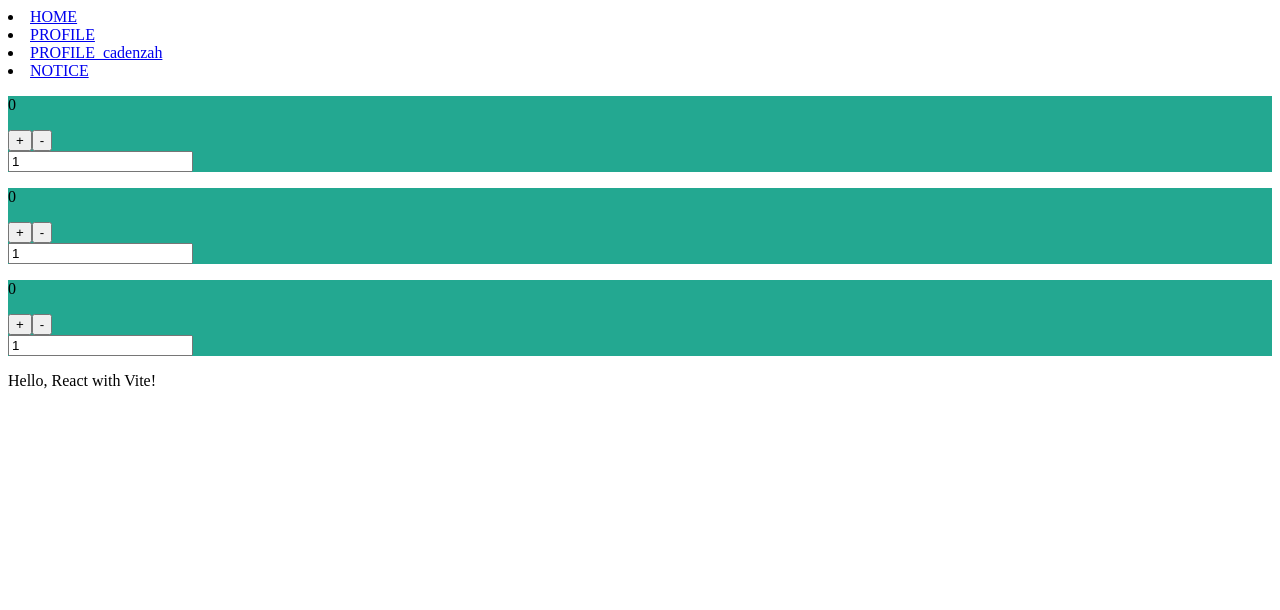
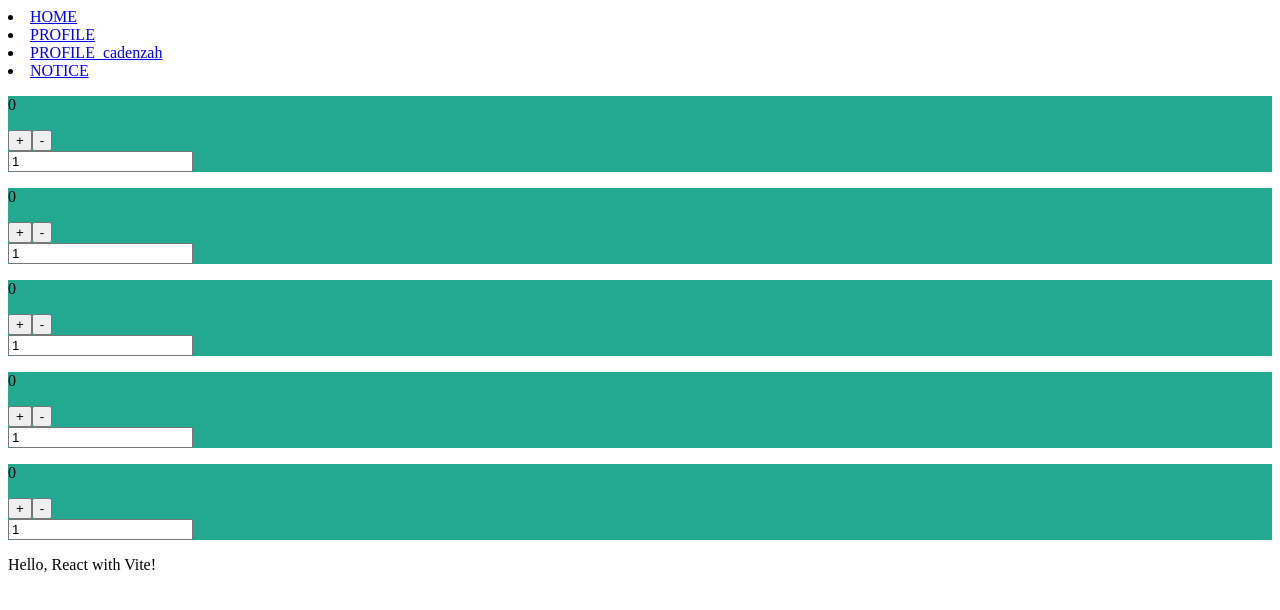
Before and after one commit to cadenzah/boilerplate-react-ts-vite, a React (Vite) app: page / in a window 1280 px wide. Shown: the top 610 px of the page. Built offline with nearby package versions, Linux system fonts and the light colour scheme.

Commit message:
fixed some for readability

```diff
--- a/src/containers/CounterContainer.tsx
+++ b/src/containers/CounterContainer.tsx
@@ -1,4 +1,4 @@
-import React, { useMemo, useCallback, useState, useEffect } from 'react';
+import React, { useMemo, useCallback, useState } from 'react';
 import { useSelector, useDispatch } from '@/store';
 import appSlice, { makeSelectCount, makeSelectCounterMap } from '@/store/app';
 
--- a/src/pages/_app.tsx
+++ b/src/pages/_app.tsx
@@ -1,6 +1,8 @@
 import React from 'react';
 import Navigation from '@/components/Navigation';
 import CounterContainer from '@/containers/CounterContainer';
+
+const COUNTERS = Array.from({length: 5}, (v, i) => i);
 
 function Page(props: React.PropsWithChildren<Record<string, unknown>>): JSX.Element {
     const { children } = props;
@@ -8,7 +10,7 @@ function Page(props: React.PropsWithChildren<Record<string, unknown>>): JSX.Elem
         <div className="Page">
             <Navigation />
             {
-                [0, 1, 2].map((index) => (
+                COUNTERS.map((index) => (
                     <CounterContainer key={index} idx={`${index}`} />
                 ))
             }
```
